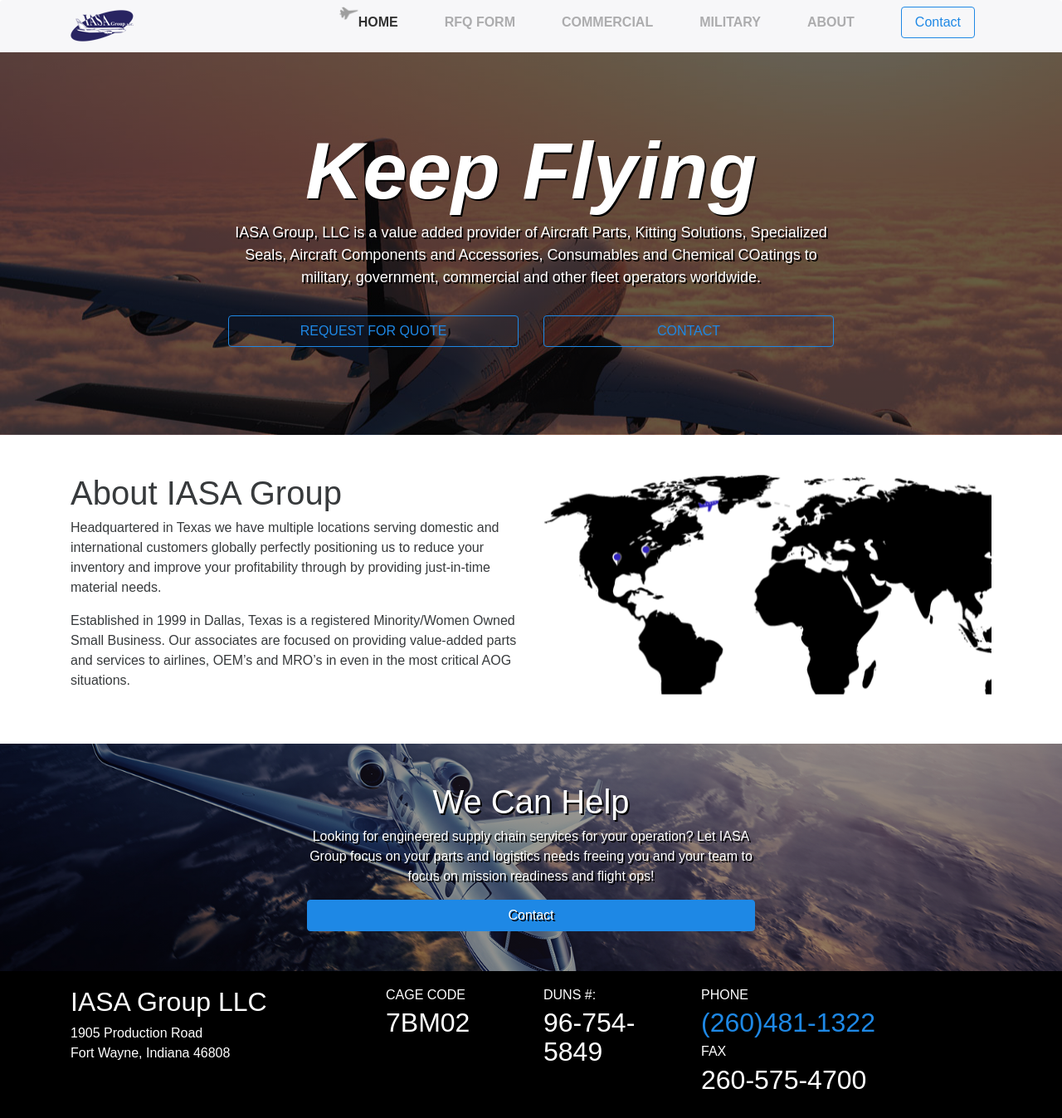
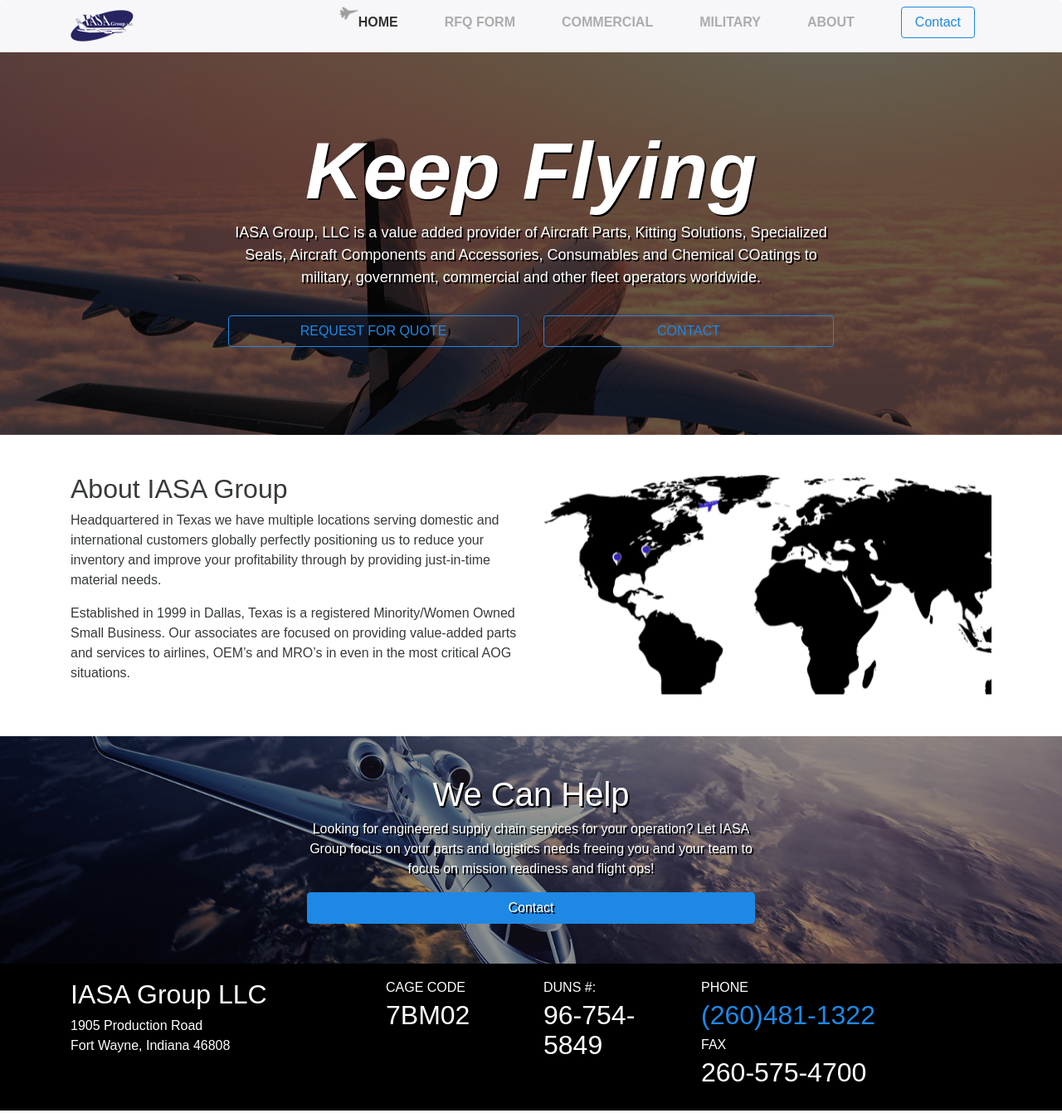
Before and after one commit to bilbo-swaggins/iasa-jekyll, a Jekyll site: the page built from index.html, in a window 1280 px wide. Shown: the whole page at 83% size. Built offline with Jekyll 4.4.1, drawn with Linux system fonts in a browser that asks for light colours; nearby versions of some CDN libraries.

Commit message:
HTML 5 ROCKS!

```diff
--- a/_config.yml
+++ b/_config.yml
@@ -1,5 +1,6 @@
 title : IASA Website
 author : Eric Willis
-baseurl : https://bilbo-swaggins.github.io/iasa-jekyll
+# baseurl : https://bilbo-swaggins.github.io/iasa-jekyll
+baseurl:
 markdown: rdiscount
 markdown: kramdown
--- a/_includes/footer.html
+++ b/_includes/footer.html
@@ -4,7 +4,7 @@
 
       <div class="col-md-4">
         <h2>IASA Group LLC</h2>
-        <p>1905 Production Road</br>
+        <p>1905 Production Road<br>
           Fort Wayne, Indiana 46808
         </p>
       </div>
--- a/about/index.html
+++ b/about/index.html
@@ -11,7 +11,7 @@
 </div>
 
 <div class="container">
-  <section class="about p-t-3 p-b-3">
+  <div class="about p-t-3 p-b-3">
     <div class="row">
       <div class="col-xs-12 col-sm">
         <p>Headquartered in Texas and serving domestic and international destinations from our Fort Wayne, Indiana distribution center, IASA maintains the following quality control and business certifications, representations and accreditations.</p>
@@ -22,7 +22,7 @@
         <p>IASA, established in 1999 in Dallas, Texas is a registered Minority/Women Owned Small Business. Today following more than a decade of growth, IASA is proud to have grown into North America’s key distributor of Trellelborg Sealing Solutions. At IASA Group we have redefined consumable kitting solutions allowing our customers to maximize dispatch reliability and mission readiness while we focus on minimizing parts handling and maximizing inventory control for the absolute lowest cost of custom tailored kitting anywhere.</p>
       </div>
     </div>
-  </section>
+  </div>
   <section class="certificates p-t-3 p-b-3">
     <div class="row text-xs-center">
       <div class="col-xs-12 col-md">
@@ -44,7 +44,7 @@
         <h6 class="font-weight-bold">Joint Certification Program</h6>
       </div>
       <div class="col-xs-12 col-md">
-        <img src="{{ site.baseurl }}/assets/img/sam-logo.png" class="img-fluid m-x-auto d-block">
+        <img src="{{ site.baseurl }}/assets/img/sam-logo.png" alt="system for award management" class="img-fluid m-x-auto d-block">
       </div>
     </div>
   </section>
--- a/index.html
+++ b/index.html
@@ -30,7 +30,7 @@
   <section class="index-about p-t-3 p-b-3">
     <div class="row">
       <div class="col-xs-12 col-sm">
-        <h1>About IASA Group</h1>
+        <h2>About IASA Group</h2>
         <p>Headquartered in Texas we have multiple locations serving domestic and international customers globally perfectly positioning us to reduce your inventory and improve your profitability through by providing just-in-time material needs.</p>
         <p>Established in 1999 in Dallas, Texas is a registered Minority/Women Owned Small Business. Our associates are focused on providing value-added parts and services to airlines, OEM’s and MRO’s in even in the most critical AOG situations.</p>
       </div>
--- a/rfq/index.html
+++ b/rfq/index.html
@@ -25,10 +25,10 @@
               <input class="form-control" type="text" placeholder="Address 2" id="company-street-2">
               <div class="row">
                 <div class="col-sm-6">
-                  <input class="form-control" type="text" placeholder="City" id="company-street-2">
+                  <input class="form-control" type="text" placeholder="City" id="city">
                 </div>
                 <div class="col-sm-6">
-                  <select class="form-control" id="state" name="state" placeholder="State">
+                  <select class="form-control" id="state" name="state">
                     <option selected>State</option>
                     <option value="AK">Alaska</option>
                     <option value="AL">Alabama</option>
```
Also changed, not shown: contact/index.html (+3 -6 lines).
